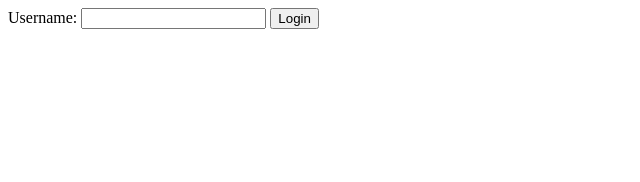
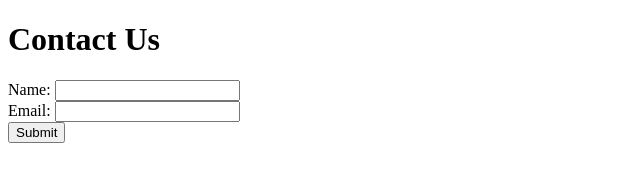
Before and after one commit to SKY1272/chatApp, a website: page public/login.html in a window 1280 px wide. Shown: the whole page, without its empty margins (0-640 px from the left). Drawn offline with Linux system fonts and the light colour scheme.

Commit message:
second commit

```diff
--- a/public/login.html
+++ b/public/login.html
@@ -1,16 +1,20 @@
 <!-- login.html -->
+<!-- contactus.html -->
 <!DOCTYPE html>
 <html lang="en">
 <head>
     <meta charset="UTF-8">
     <meta name="viewport" content="width=device-width, initial-scale=1.0">
-    <title>Login</title>
+    <title>Contact Us</title>
 </head>
 <body>
-    <form action="/login" method="POST">
-        <label for="username">Username:</label>
-        <input type="text" id="username" name="username" required>
-        <button type="submit">Login</button>
+    <h1>Contact Us</h1>
+    <form action="/contactus" method="POST">
+        <label for="name">Name:</label>
+        <input type="text" id="name" name="name" required><br>
+        <label for="email">Email:</label>
+        <input type="email" id="email" name="email" required><br>
+        <button type="submit">Submit</button>
     </form>
 </body>
 </html>
```
Also changed, not shown: app.js (+17 -0 lines), public/index.html (+6 -0 lines), message.txt (deleted), messagea.txt (added), public/contactus.html (added).
